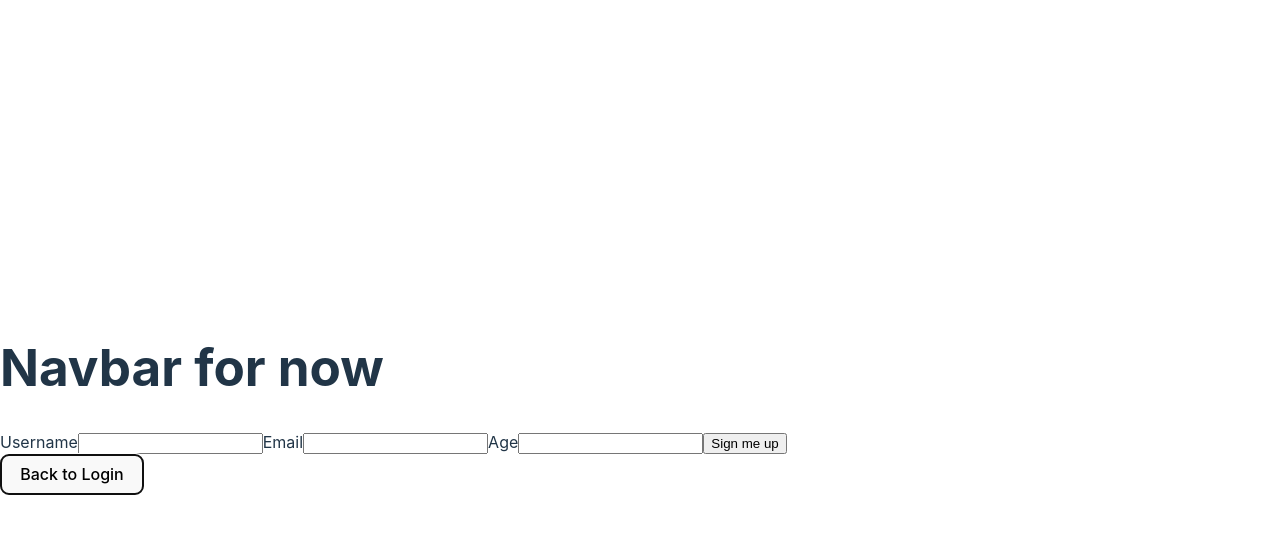
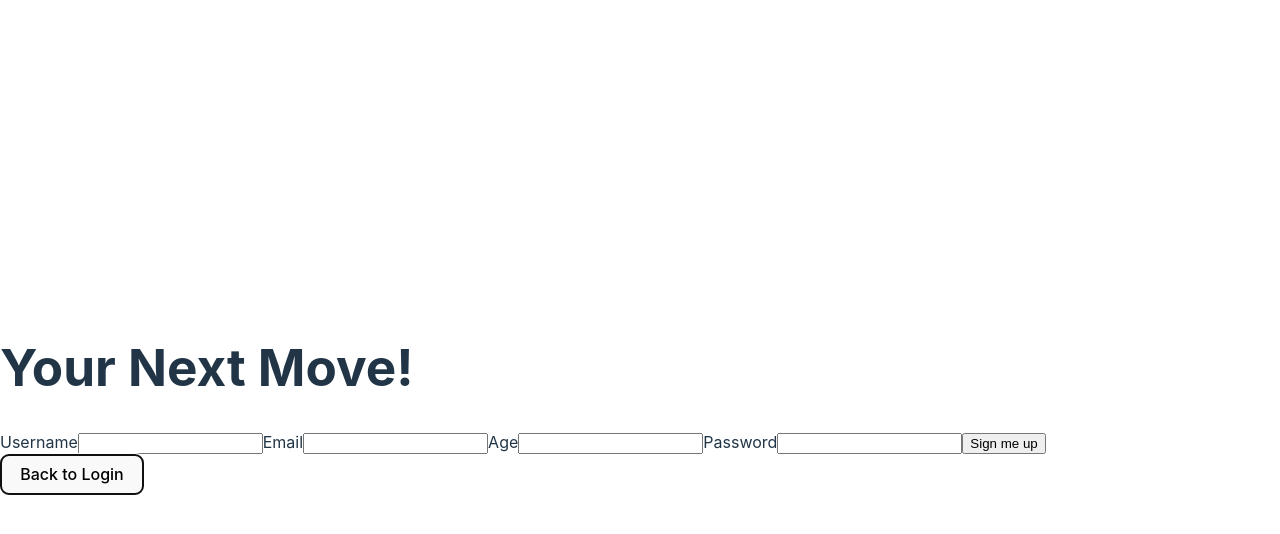
Before and after one commit to ellenbrianne/phase-4-project, a React (Vite) app in the folder client/: page / in a window 1280 px wide. Both pictures are taken after a click on the button "Need to create an account?". Shown: the top 534 px of the page. Built offline with nearby package versions, Linux system fonts and the light colour scheme; no server answers.

Commit message:
fix issue in ExpCard with using location & user attributes

```diff
--- a/client/src/App.jsx
+++ b/client/src/App.jsx
@@ -1,23 +1,17 @@
-import { useState, useEffect } from 'react'
+import React, { useState, useEffect } from 'react'
 import Navbar from './components/NavBar'
 import AuthPage from './components/AuthPage'
 
 
 function App() {
   const [user, setUser] = useState(null)
+  const [exp, setExp] = useState([])
+  // might make exp context too?
 
   useEffect(() => {
     getUser()
+    getExp()
   },[])
-
-  const addUser = (u) => setUser(u)
-
-  if (!user) return (
-    <>
-      <Navbar/>
-      <AuthPage addUser={addUser}/>
-    </>
-  )
 
   function getUser () {
     fetch('/api/auth')
@@ -25,15 +19,30 @@ function App() {
       if(r.ok){
         r.json()
         .then(userObj => setUser(userObj))
-      } else {
-        setUser(null)
       }
     })
   }
 
+  function getExp () {
+    fetch('/api/experiences')
+    .then(r => r.json())
+    .then((exp) => setExp(exp))
+  }
+
+  const addUser = (u) => setUser(u)
+  // change this to context to avoid drilling through AuthPage?
+
+  if (!user) return (
+    <>
+      <h1>Your Next Move!</h1>
+      <AuthPage addUser={addUser}/>
+    </>
+  )
+
   return (
     <>
       <h1>Your Next Move!</h1>
+      <Navbar delUser={setUser} experiences={exp}/>
     </>
   )
 }
--- a/client/src/components/AuthPage.jsx
+++ b/client/src/components/AuthPage.jsx
@@ -1,4 +1,3 @@
-// import { useNavigate } from 'react-router-dom'
 import React, { useState } from 'react'
 import LoginForm from './LoginForm'
 import SignupForm from './SignupForm'
@@ -6,18 +5,17 @@ import SignupForm from './SignupForm'
 
 function AuthPage ({ addUser }) {
     const [signedUp, setSignedUp] = useState(true)
-    // const nav = useNavigate()
 
     return (
       <>
         {signedUp ? (
           <>
-            <LoginForm setSignedUp={setSignedUp} addUser={addUser} />
+            <LoginForm addUser={addUser} />
             <button onClick={() => setSignedUp(!signedUp)}>Need to create an account?</button>
           </>
         ) : (
           <>
-            <SignupForm setSignedUp={setSignedUp} addUser={addUser} />
+            <SignupForm addUser={addUser} />
             <button onClick={() => setSignedUp(!signedUp)}>Back to Login</button>
           </>
         )
--- a/client/src/components/ExpCard.jsx
+++ b/client/src/components/ExpCard.jsx
@@ -1,18 +1,19 @@
 import React from 'react'
 
 function ExpCard ({ experience }) {
-    const { id, length, community, crowds, safety } = experience
-    // there was an issue rendering each exp when i included location & user in the deconstruction..maybe bc of serializer?
+    const { id, length, community, crowds, safety, location, user } = experience
     //put link in here to individual /experiences/<:id> route eventually
 
     return (
         <div id={id}>
+            <p>Location: {location.city}, {location.state}</p>
             <p>Duration of experience: {length}</p>
             <ul>
                 <li>Community: {community}/5</li>
                 <li>Crowds: {crowds}/5</li>
                 <li>Safety: {safety}/5</li>
             </ul>
+            <p>Username: {user.username}, Age: {user.age}</p>
         </div>
     )
 }
--- a/client/src/components/LoginForm.jsx
+++ b/client/src/components/LoginForm.jsx
@@ -1,8 +1,10 @@
 import React from 'react'
 import { useFormik } from 'formik'
 import * as yup from 'yup'
+// import { useNavigate } from 'react-router-dom'
 
-function LoginForm ({ setSignedUp, addUser }) {
+function LoginForm ({ addUser }) {
+    // const nav = useNavigate()
 
     const formSchema = yup.object().shape({
         username: yup.string().required()
@@ -48,6 +50,7 @@ function LoginForm ({ setSignedUp, addUser }) {
                 Password
             </label>
             <input type='password' name='password' value={formik.values.password} onChange={formik.handleChange} />
+            <input type='submit' value={'Login'} />
         </form>
     )
 }
--- a/client/src/components/NavBar.jsx
+++ b/client/src/components/NavBar.jsx
@@ -1,8 +1,27 @@
 import React from 'react'
+import ExpContainer from './ExpContainer'
 
-function NavBar () {
+function NavBar ({ delUser, experiences }) {
+
+    function handleDelUser () {
+        fetch('/api/logout', { method: 'DELETE' }).then(r => {
+            if(r.ok){
+                delUser(null)
+            } else {
+                null
+                // nav to authpauge
+            }
+        })
+    };
+
     return (
-        <h1>Navbar for now</h1>
+        <>
+            <h1>Home</h1>
+            <h1>Other Users' Experiences</h1>
+            <ExpContainer experiences={experiences} />
+            <button onClick={handleDelUser}>Logout</button>
+        </>
+
     )
 };
 
--- a/client/src/components/SignupForm.jsx
+++ b/client/src/components/SignupForm.jsx
@@ -1,8 +1,10 @@
 import React from 'react'
 import { useFormik } from 'formik'
 import * as yup from 'yup'
+// import { useNavigate } from 'react-router-dom'
 
-function SignupForm ({ addUser, setSignedUp }) {
+function SignupForm ({ addUser }) {
+    // const nav = useNavigate()
 
     const formSchema = yup.object().shape({
         username: yup.string().required(),
@@ -33,7 +35,6 @@ function SignupForm ({ addUser, setSignedUp }) {
               if(r.ok){
                 r.json().then(user => {
                   addUser(user)
-                  setSignedUp(true)
                   // add in nav(/) when you add Routes for landing page
                 })
               } else {
@@ -44,7 +45,7 @@ function SignupForm ({ addUser, setSignedUp }) {
         },
       })
     return (
-        <form>
+        <form onSubmit={formik.handleSubmit}>
             <label>
                 Username
             </label>
@@ -57,6 +58,10 @@ function SignupForm ({ addUser, setSignedUp }) {
                 Age
             </label>
               <input type='text' name='age' value={formik.values.age} onChange={formik.handleChange} />
+            <label>
+                Password
+            </label>
+            <input type='password' name='password' value={formik.values.password} onChange={formik.handleChange} />
             <input type='submit' value={'Sign me up'} />
         </form>
     )
```
